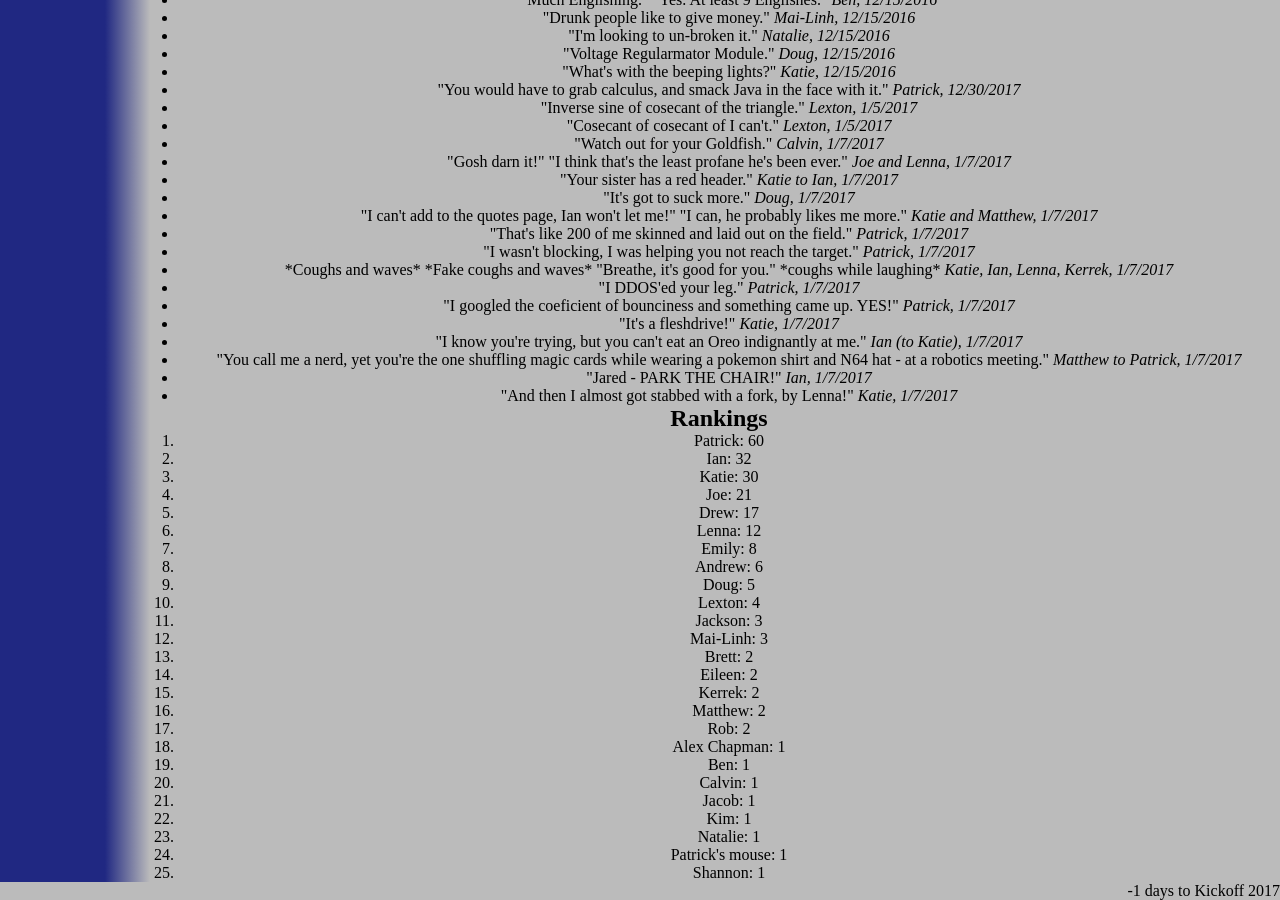
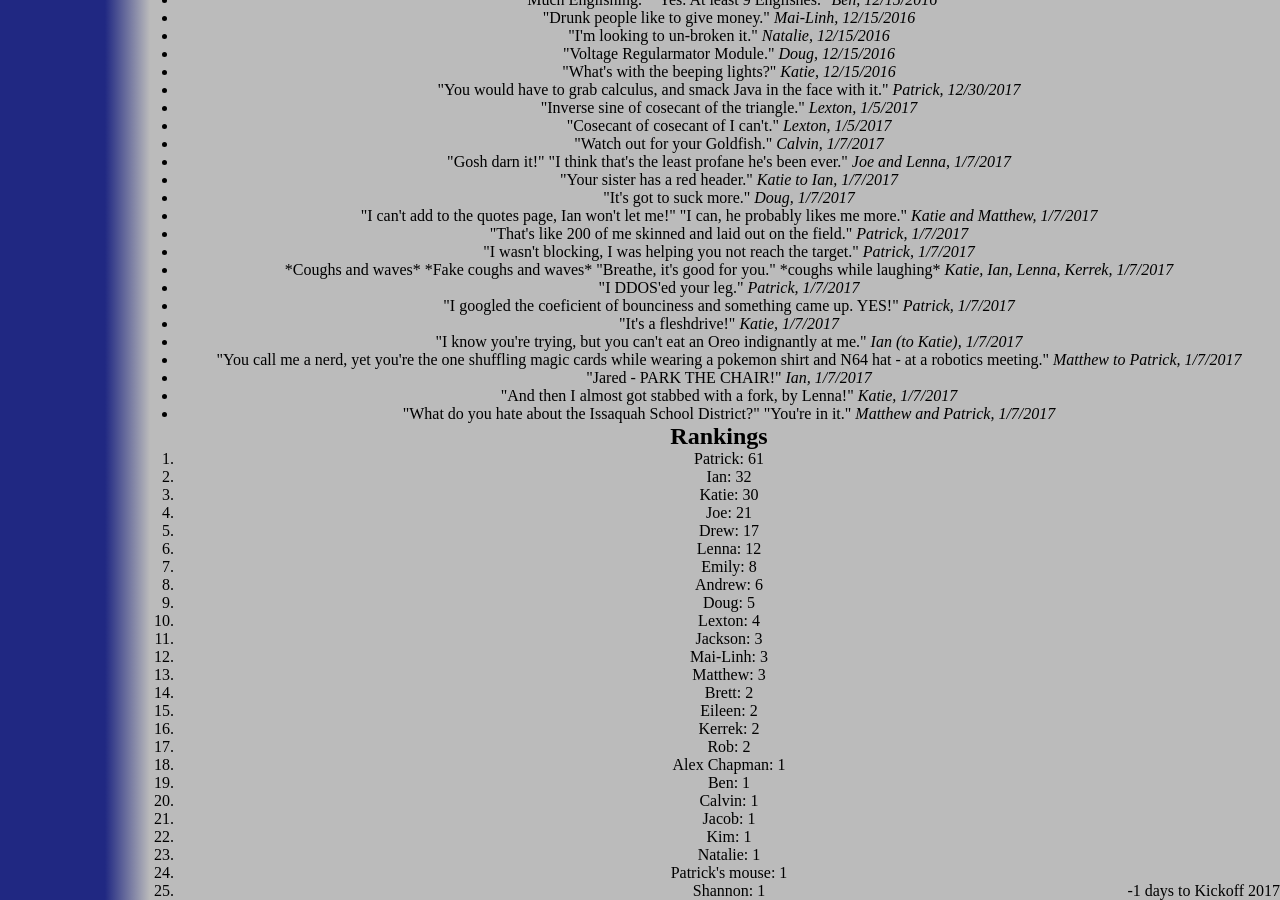
Before and after one commit to katiebugmoon/FRC4131.github.io, a Jekyll site: the page built from media/2017/quotes.html, in a window 1280 px wide and 900 px high, scrolled down 2725 px. Built offline with Jekyll 4.4.1, drawn with Linux system fonts in a browser that asks for light colours; nearby versions of some CDN libraries.

Commit message:
Update quotes.html

```diff
--- a/media/2017/quotes.html
+++ b/media/2017/quotes.html
@@ -166,6 +166,7 @@ title: Build Season 2017 Quotes
 	<li>"You call me a nerd, yet you're the one shuffling magic cards while wearing a pokemon shirt and N64 hat - at a robotics meeting." <i>Matthew to Patrick, 1/7/2017</i></li>
 	<li>"Jared - PARK THE CHAIR!" <i>Ian, 1/7/2017</i></li>
 	<li>"And then I almost got stabbed with a fork, by Lenna!" <i>Katie, 1/7/2017</i></li>
+	<li>"What do you hate about the Issaquah School District?" "You're in it." <i>Matthew and Patrick, 1/7/2017</i></li>
 </ul>
 <h2>Rankings</h2>
 <ol id='rankings'></ol>
```
